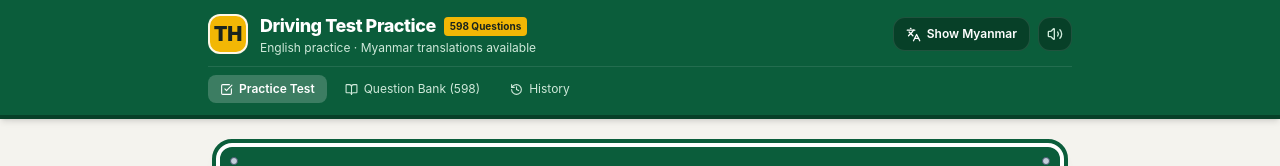
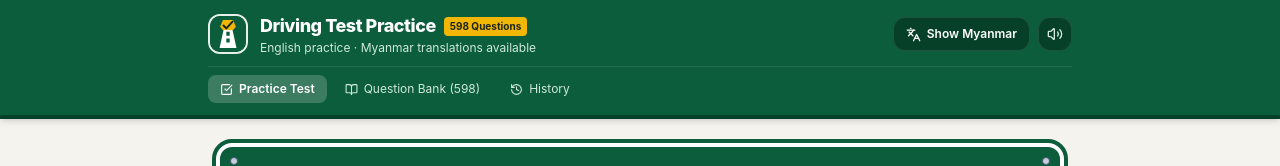
Before and after one commit to ZinLinn254995/Thai-Driving-License-Exam, a React (Vite) app: page / in a window 1280 px wide. Shown: the top 166 px of the page. Built offline with nearby package versions, Linux system fonts and the light colour scheme.

Commit message:
Use the site logo in the app header

```diff
--- a/src/components/Header.tsx
+++ b/src/components/Header.tsx
@@ -17,7 +17,7 @@ export const Header: React.FC<HeaderProps> = ({ showMyanmar, onToggleMyanmar, so
     <div className="max-w-4xl mx-auto px-4 py-2.5 sm:py-3">
       <div className="flex flex-col sm:flex-row sm:items-center sm:justify-between gap-2.5 sm:gap-3">
         <button type="button" onClick={() => onNavigate('home')} className="flex items-center gap-3 text-left group select-none">
-          <span className="w-10 h-10 rounded-xl bg-[#f2b705] text-[#19241e] font-black flex items-center justify-center text-xl border-2 border-white/90 shrink-0">TH</span>
+          <img src="/logo.svg" alt="" aria-hidden="true" className="w-10 h-10 rounded-xl border-2 border-white/90 shrink-0" width="40" height="40" />
           <span>
             <span className="flex items-center gap-2">
               <span className="font-extrabold tracking-tight text-lg">Driving Test Practice</span>
```
